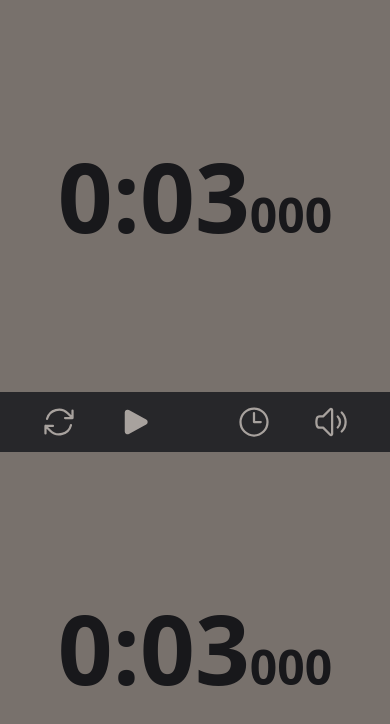
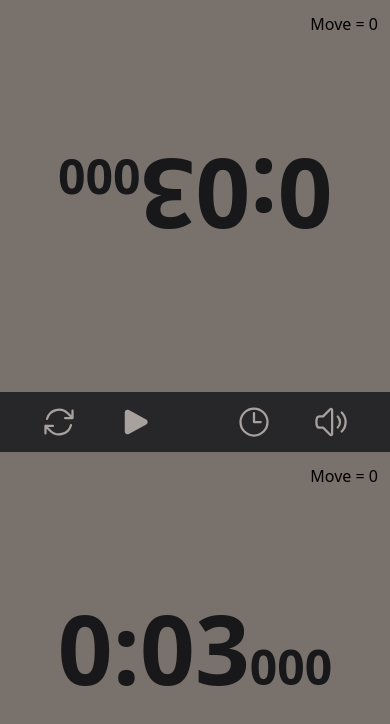
Before and after one commit to mamad-1999/Chess-Clocks, a Next.js app: page / in a window 390 px wide. Shown: the top 724 px of the page. Built offline with nearby package versions, Linux system fonts and the light colour scheme.

Commit message:
fit: add moveCount and mobile style to NumberBox 1

```diff
--- a/src/app/components/NumberBox.tsx
+++ b/src/app/components/NumberBox.tsx
@@ -5,6 +5,8 @@ type PropColor = {
     click: () => void,
     time: number,
     playing: boolean,
+    mobileStyle?: string,
+    moveCount: number
 }
 
 const NumberBox = (
@@ -12,15 +14,18 @@ const NumberBox = (
         click,
         time,
         playing,
+        mobileStyle,
+        moveCount
     }: PropColor
 ) => {
     return (
         <button
             disabled={playing}
             onClick={() => click()}
-            className={`w-full md:w-1/2 ${color} md:h-screen h-1/2 flex items-center justify-center cursor-pointer select-none`
+            className={`w-full md:w-1/2 ${color} md:h-screen h-1/2 flex items-center justify-center cursor-pointer select-none relative`
             }>
-            <h3 className={`text-8xl text-center font-semibold ${color === "bg-stone-500" ? "text-zinc-900" : "text-white"} `}>
+            <span className="absolute top-3 right-3">Move = {moveCount}</span>
+            <h3 className={`text-8xl md:text-8xl text-center font-semibold ${color === "bg-stone-500" ? "text-zinc-900" : "text-white"} ${mobileStyle}`}>
                 {formatTime(time).substring(-1, 4)}
                 <span className="text-5xl">{formatTime(time).substring(5, 9)}</span>
             </h3>
--- a/src/app/components/Timer.tsx
+++ b/src/app/components/Timer.tsx
@@ -11,6 +11,8 @@ import {
     startTime2,
     stopTime1,
     stopTime2,
+    incrementMove1,
+    incrementMove2,
     endTimeHandler,
     setLostPlayer,
     startTimerHandler
@@ -39,12 +41,12 @@ const Timer = () => {
         }
     }, [dispatch, player1, player2])
 
-    const handleClickPlayer = useCallback((player: string, startTime: Function, decrementPlayer: Function) => {
+    const handleClickPlayer = useCallback((player: string, startTime: Function, decrementPlayer: Function, incrementMove: Function) => {
         // check time is end? and check sound is on? if answer is true play sound
         if (!state.endTime && toolBarState.soundStatus) playSound()
         // check isRunning
         if (!player1.isPlaying && !player2.isPlaying && !state.endTime) {
-            handelTime(player, startTime, decrementPlayer)
+            handelTime(player, startTime, decrementPlayer, incrementMove)
         } else if ((player1.isPlaying || player2.isPlaying) && !state.endTime) {
             if (player1.isPlaying) {
                 dispatch(stopTime1())
@@ -52,16 +54,17 @@ const Timer = () => {
                 dispatch(stopTime2())
             }
             clearTime() // get intervalId from localStorage and clearInterval
-            handelTime(player, startTime, decrementPlayer)
+            handelTime(player, startTime, decrementPlayer, incrementMove)
         }
         // eslint-disable-next-line react-hooks/exhaustive-deps
     }, [state, toolBarState, player1, player2, dispatch])
 
-    const handelClickPlayer1 = () => handleClickPlayer('1', startTime1, decrementPlayer1);
-    const handelClickPlayer2 = () => handleClickPlayer('2', startTime2, decrementPlayer2);
+    const handelClickPlayer1 = () => handleClickPlayer('1', startTime1, decrementPlayer1, incrementMove1);
+    const handelClickPlayer2 = () => handleClickPlayer('2', startTime2, decrementPlayer2, incrementMove2);
 
-    const handelTime = useCallback((player: string, dispatchTime: Function, dispatchTimeFunc: Function) => {
+    const handelTime = useCallback((player: string, dispatchTime: Function, dispatchTimeFunc: Function, incrementMove: Function) => {
         dispatch(startTimerHandler())
+        dispatch(incrementMove())
         dispatch(dispatchTime())
         dispatch(playStatusOn())
         setLocalStorageItem("lastPlay", player)
@@ -98,12 +101,15 @@ const Timer = () => {
                 time={player1.time}
                 click={handelClickPlayer1}
                 playing={player1.isPlaying}
+                moveCount={player1.move}
+                mobileStyle={"rotate-180 md:rotate-0"}
                 color={player1.isPlaying ? "bg-lime-700" : state.whoLost === 1 ? "bg-red-500" : "bg-stone-500"} />
             <ToolBar onPlay={handelPlayButton} onPause={handelPauseButton} />
             <NumberBox
                 time={player2.time}
                 click={handelClickPlayer2}
                 playing={player2.isPlaying}
+                moveCount={player2.move}
                 color={player2.isPlaying ? "bg-lime-700" : state.whoLost === 2 ? "bg-red-500" : "bg-stone-500"} />
         </>
     )
--- a/src/app/util/playSoundClick.ts
+++ b/src/app/util/playSoundClick.ts
@@ -1,4 +1,6 @@
+const soundPath = "/clicksound.mp3";
+
 export const playSound = () => {
-  const sound = new Audio("/clicksound.mp3");
+  const sound = new Audio(soundPath);
   sound.play();
 };
--- a/src/redux/features/timerSlice.ts
+++ b/src/redux/features/timerSlice.ts
@@ -4,10 +4,12 @@ const initialState = {
   player1: {
     isPlaying: false,
     time: 3000,
+    move: 0,
   },
   player2: {
     isPlaying: false,
     time: 3000,
+    move: 0,
   },
   startTime: false,
   endTime: false,
@@ -28,6 +30,9 @@ export const timer = createSlice({
       state.player1.isPlaying = true;
       state.player1.time -= action.payload;
     },
+    incrementMove1: (state) => {
+      state.player1.move += 1;
+    },
     startTime2: (state) => {
       state.player2.isPlaying = true;
     },
@@ -36,6 +41,9 @@ export const timer = createSlice({
     },
     decrementPlayer2: (state, action: PayloadAction<number>) => {
       state.player2.time -= action.payload;
+    },
+    incrementMove2: (state) => {
+      state.player2.move += 1;
     },
     endTimeHandler: (state) => {
       state.endTime = true;
@@ -57,6 +65,8 @@ export const {
   startTime2,
   stopTime1,
   stopTime2,
+  incrementMove1,
+  incrementMove2,
   endTimeHandler,
   startTimerHandler,
   setLostPlayer,
```
